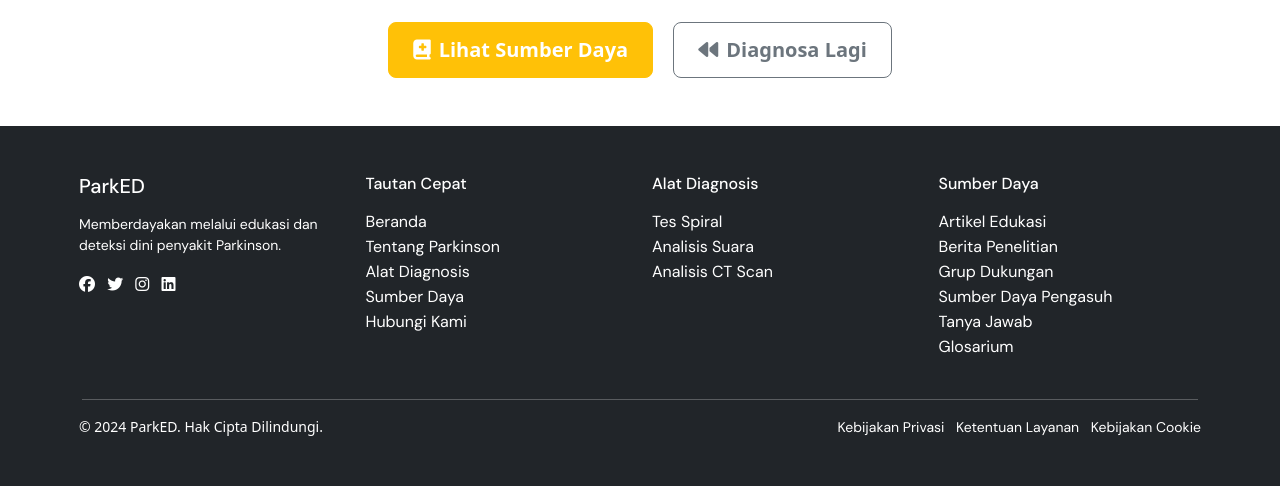
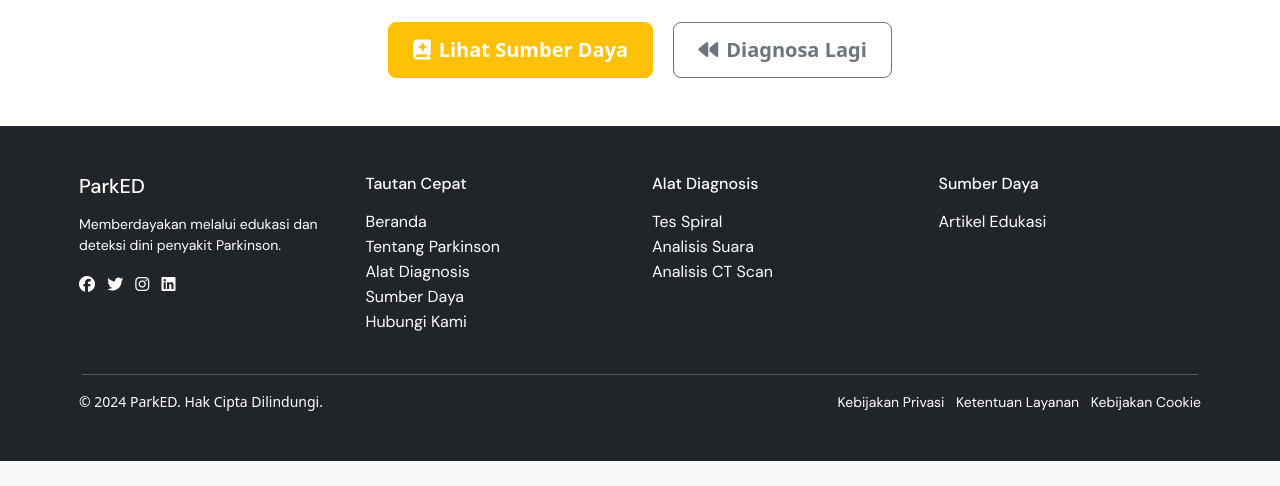
Before and after one commit to andyathsid/parked-web-monorepo, a Laravel app: page /result in a window 1280 px wide. Shown: the part 469-955 px from the top of the page. After the commit the page ends 930 px from the top, so only its background shows below. Run offline with Laravel 10, Linux system fonts and the light colour scheme; the visitor is signed in with stand-in values (Sample User, id 1); some libraries are stand-ins or nearby versions.

Commit message:
refactor(web): refactor some code

```diff
--- a/web/app/Http/Controllers/FormController.php
+++ b/web/app/Http/Controllers/FormController.php
@@ -4,7 +4,7 @@ namespace App\Http\Controllers;
 
 use App\Models\Form;
 use Illuminate\Support\Facades\Http;
-use Illuminate\Support\Facades\Config;
+
 use Illuminate\Http\Request;
 use Illuminate\Support\Facades\Auth;
 use Illuminate\Support\Facades\DB;
@@ -73,7 +73,9 @@ class FormController extends Controller
         });
         // dd($filteredData);
 
-        $response = Http::post(config('services.api.diagnosis'), $filteredData);
+        $url = config('services.api_diagnosis_url');
+        $response = Http::post($url, $filteredData);
+        // $response = Http::post('https://6suy7b2n3j.execute-api.ap-southeast-1.amazonaws.com/test/detect', $uploadedData);
 
         if ($response->successful()) {
             $apiResponse = $response->json();
--- a/web/config/services.php
+++ b/web/config/services.php
@@ -35,8 +35,7 @@ return [
         'client_secret' => env('GOOGLE_CLIENT_SECRET'),
         'redirect' => env('GOOGLE_REDIRECT_URL'),
     ],
-    'api' => [
-        'diagnosis' => env('API_DIAGNOSIS_URL'),
-    ],
+
+    'api_diagnosis_url' => env('API_DIAGNOSIS_URL'),
 
 ];
--- a/web/resources/views/frontend/layout/app.blade.php
+++ b/web/resources/views/frontend/layout/app.blade.php
@@ -33,30 +33,25 @@
                 <div class="col-md-3 mb-4 mb-md-0">
                     <h3 class="h6 mb-3">Tautan Cepat</h3>
                     <ul class="list-unstyled">
-                        <li><a href="#" class="text-white text-decoration-none">Beranda</a></li>
-                        <li><a href="#" class="text-white text-decoration-none">Tentang Parkinson</a></li>
-                        <li><a href="#" class="text-white text-decoration-none">Alat Diagnosis</a></li>
-                        <li><a href="#" class="text-white text-decoration-none">Sumber Daya</a></li>
+                        <li><a href="/" class="text-white text-decoration-none">Beranda</a></li>
+                        <li><a href="/resource" class="text-white text-decoration-none">Tentang Parkinson</a></li>
+                        <li><a href="/information" class="text-white text-decoration-none">Alat Diagnosis</a></li>
+                        <li><a href="/resorce" class="text-white text-decoration-none">Sumber Daya</a></li>
                         <li><a href="#" class="text-white text-decoration-none">Hubungi Kami</a></li>
                     </ul>
                 </div>
                 <div class="col-md-3 mb-4 mb-md-0">
                     <h3 class="h6 mb-3">Alat Diagnosis</h3>
                     <ul class="list-unstyled">
-                        <li><a href="#" class="text-white text-decoration-none">Tes Spiral</a></li>
-                        <li><a href="#" class="text-white text-decoration-none">Analisis Suara</a></li>
-                        <li><a href="#" class="text-white text-decoration-none">Analisis CT Scan</a></li>
+                        <li><a href="/form-diagnosa" class="text-white text-decoration-none">Tes Spiral</a></li>
+                        <li><a href="/form-diagnosa" class="text-white text-decoration-none">Analisis Suara</a></li>
+                        <li><a href="/form-diagnosa" class="text-white text-decoration-none">Analisis CT Scan</a></li>
                     </ul>
                 </div>
                 <div class="col-md-3">
                     <h3 class="h6 mb-3">Sumber Daya</h3>
                     <ul class="list-unstyled">
-                        <li><a href="#" class="text-white text-decoration-none">Artikel Edukasi</a></li>
-                        <li><a href="#" class="text-white text-decoration-none">Berita Penelitian</a></li>
-                        <li><a href="#" class="text-white text-decoration-none">Grup Dukungan</a></li>
-                        <li><a href="#" class="text-white text-decoration-none">Sumber Daya Pengasuh</a></li>
-                        <li><a href="#" class="text-white text-decoration-none">Tanya Jawab</a></li>
-                        <li><a href="#" class="text-white text-decoration-none">Glosarium</a></li>
+                        <li><a href="/information" class="text-white text-decoration-none">Artikel Edukasi</a></li>
                     </ul>
                 </div>
             </div>
--- a/web/resources/views/frontend/layout/navbar.blade.php
+++ b/web/resources/views/frontend/layout/navbar.blade.php
@@ -11,7 +11,7 @@
                     <a class="nav-link {{ Request::is('/') ? 'actives' : '' }}" href="/">Beranda</a>
                 </li>
                 <li class="nav-item">
-                    <a class="nav-link {{ Request::is('resources') ? 'actives' : '' }}" href="/resources">Sumber
+                    <a class="nav-link {{ Request::is('resources') ? 'actives' : '' }}" href="{{ route('resources') }}">Sumber
                         Daya</a>
                 </li>
                 <li class="nav-item">
```
Also changed, not shown: web/app/Http/Controllers/AuthController.php (+33 -8 lines), web/resources/views/backend/layout/navbar.blade.php (line endings or trailing spaces), 1 other file.
